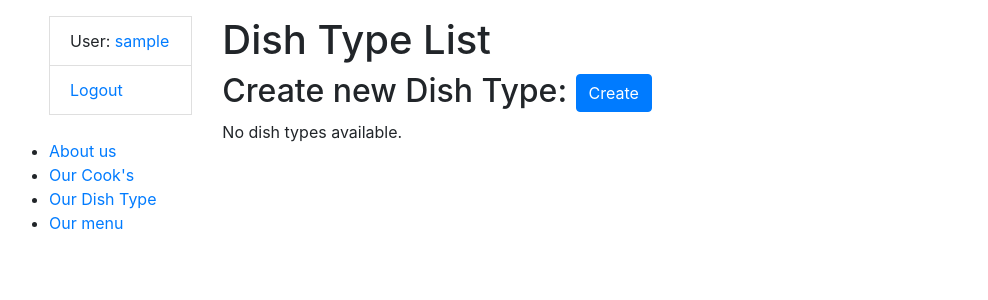
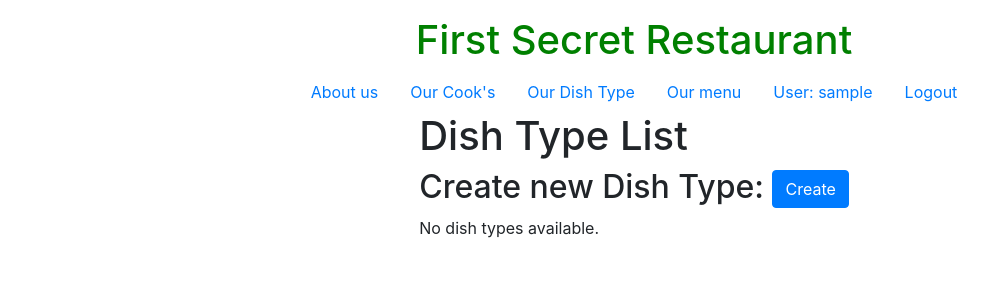
Before and after one commit to SemenetsSergii/Restaurant-Kitchen-Service, a Django app: page /kitchen/dish-types/ in a window 1280 px wide. Shown: the top 300 px of the page, without its empty margins (6-994 px from the left). Run offline with Django 5.2, Linux system fonts and the light colour scheme; the visitor is signed in with stand-in values (Sample User, id 1); data that the repository does not hold is empty.

Commit message:
change view sidebar

```diff
--- a/kitchen/views.py
+++ b/kitchen/views.py
@@ -23,7 +23,7 @@ def index(request: HttpRequest) -> HttpResponse:
     context = {
         'num_dish': num_dish,
         'num_cook': num_cook,
-        "num_Dish_type": num_dish_type,
+        "num_dish_type": num_dish_type,
         "num_visits": num_visits,
     }
     return render(request, "kitchen/index.html", context=context)
--- a/templates/base.html
+++ b/templates/base.html
@@ -9,7 +9,6 @@
         href="https://cdn.jsdelivr.net/npm/bootstrap@4.5.3/dist/css/bootstrap.min.css"
         integrity="sha384-TX8t27EcRE3e/ihU7zmQxVncDAy5uIKz4rEkgIXeMed4M0jlfIDPvg6uqKI2xXr2"
         crossorigin="anonymous">
-  <!-- Add additional CSS in static file -->
   {% load static %}
   <link rel="stylesheet" href="{% static "css/styles.css" %}">
 </head>
@@ -17,18 +16,18 @@
 <h1 class="custom-text"></h1>
 <p class="custom-text"></p>
 <body>
-<div class="container-fluid">
-  <div class="row">
-    <div class="col-sm-2">
+<div class="nav justify-content-center">
+    <div class="col-sm-12">
 
       {% block sidebar %}
         {% include "includes/sidebar.html" %}
       {% endblock %}
 
     </div>
-    <div class="col-sm-10 ">
+    <div class="col-sm-25">
 
-      {% block content %}{% endblock %}
+      {% block content %}
+      {% endblock %}
 
     </div>
   </div>
--- a/templates/includes/sidebar.html
+++ b/templates/includes/sidebar.html
@@ -1,13 +1,30 @@
-<ul class="sidebar-nav">
-  {% if user.is_authenticated %}
-    <li class="list-group-item">User: <a href="{{ user.get_absolute_url }}">{{ user.get_username }}</a></li>
-    <li class="list-group-item"><a href="{% url 'logout' %}?next={{ request.path }}">Logout</a></li>
+{% load static %}
+<ul class="nav justify-content-center">
+<h1 class="custom-text" style="color: green">First Secret Restaurant</h1>
+</ul>
+<ul class="nav justify-content-center">
+  <li class="nav-item">
+    <a class="nav-link" href="{% url 'kitchen:index' %}">About us</a>
+  </li>
+  <li class="nav-item">
+    <a class="nav-link" href="{% url 'kitchen:cook-list' %}">Our Cook's</a>
+  </li>
+  <li class="nav-item">
+    <a class="nav-link" href="{% url 'kitchen:dish-type-list' %}">Our Dish Type</a>
+  </li>
+  <li class="nav-item">
+    <a class="nav-link" href="{% url 'kitchen:dish-list' %}">Our menu</a>
+  </li>
+    {% if user.is_authenticated %}
+    <li class="nav-item">
+      <a class="nav-link" href="{{ user.get_absolute_url }}">User: {{ user.get_username }}</a>
+    </li>
+    <li class="nav-item">
+      <a class="nav-link" href="{% url 'logout' %}?next={{ request.path }}">Logout</a>
+    </li>
   {% else %}
-    <li class="list-group-item"><a href="{% url 'login' %}?next={{ request.path }}">Login</a></li>
+    <li class="nav-item">
+      <a class="nav-link" href="{% url 'login' %}?next={{ request.path }}">Login</a>
+    </li>
   {% endif %}
-  <br>
-  <li><a href="{% url 'kitchen:index' %}">About us</a></li>
-  <li><a href="{% url 'kitchen:cook-list' %}">Our Cook's</a></li>
-  <li><a href="{% url "kitchen:dish-type-list" %}">Our Dish Type</a></li>
-  <li><a href="{% url "kitchen:dish-list" %}">Our menu</a></li>
 </ul>
--- a/templates/kitchen/dish_list.html
+++ b/templates/kitchen/dish_list.html
@@ -10,7 +10,9 @@
   {% if dish_list %}
     <table class="table">
       <tr>
+        {% if user.is_staff %}
         <th>id</th>
+        {% endif %}
         <th>name</th>
         <th>description</th>
         <th>price</th>
@@ -24,7 +26,9 @@
 
       {% for dish in dish_list %}
         <tr>
+               {% if user.is_staff %}
           <td>{{ dish.id }}</td>
+                    {% endif %}
           <td>{{ dish.name }}</td>
           <td>{{ dish.description }}</td>
           <td>{{ dish.price }}</td>
--- a/templates/kitchen/dish_type_list.html
+++ b/templates/kitchen/dish_type_list.html
@@ -9,7 +9,9 @@
   {% if dish_type_list %}
     <table class="table">
       <tr>
-        <th>ID</th>
+        {% if user.is_staff %}
+          <th>id</th>
+        {% endif %}
         <th>Name</th>
         {% if user.is_staff %}
           <th>Update</th>
@@ -20,7 +22,9 @@
       </tr>
       {% for dish_type in dish_type_list %}
         <tr>
-          <td>{{ dish_type.id }}</td>
+          {% if user.is_staff %}
+            <td>{{ dish_type.id }}</td>
+          {% endif %}
           <td>{{ dish_type.name }}</td>
           {% if user.is_staff %}
             <td><a href="{% url 'kitchen:dish-type-update' pk=dish_type.id %}">Update</a></td>
```
Also changed, not shown: static/scc/style.css (+10 -1 lines), static/images/rest1.jpg (added).
